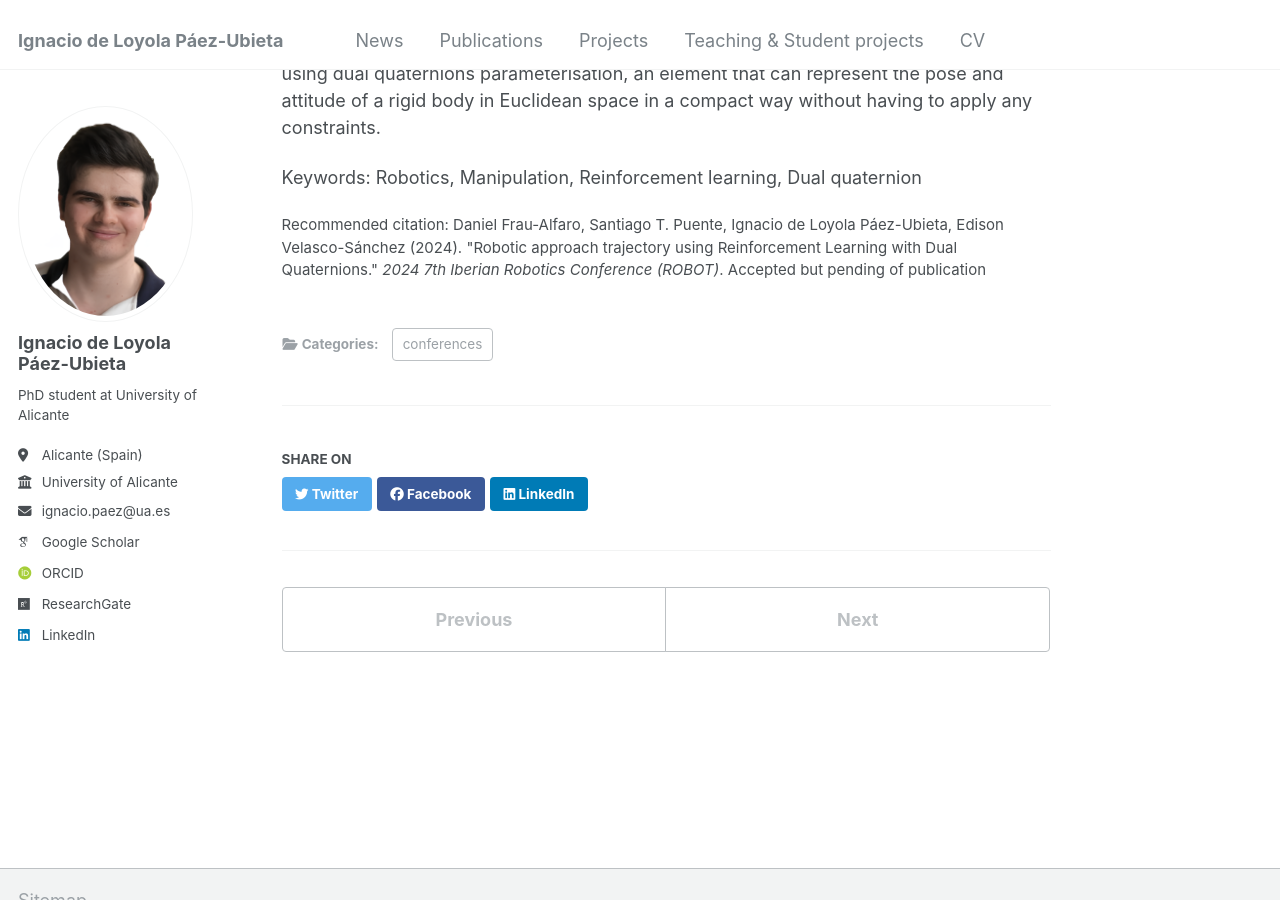
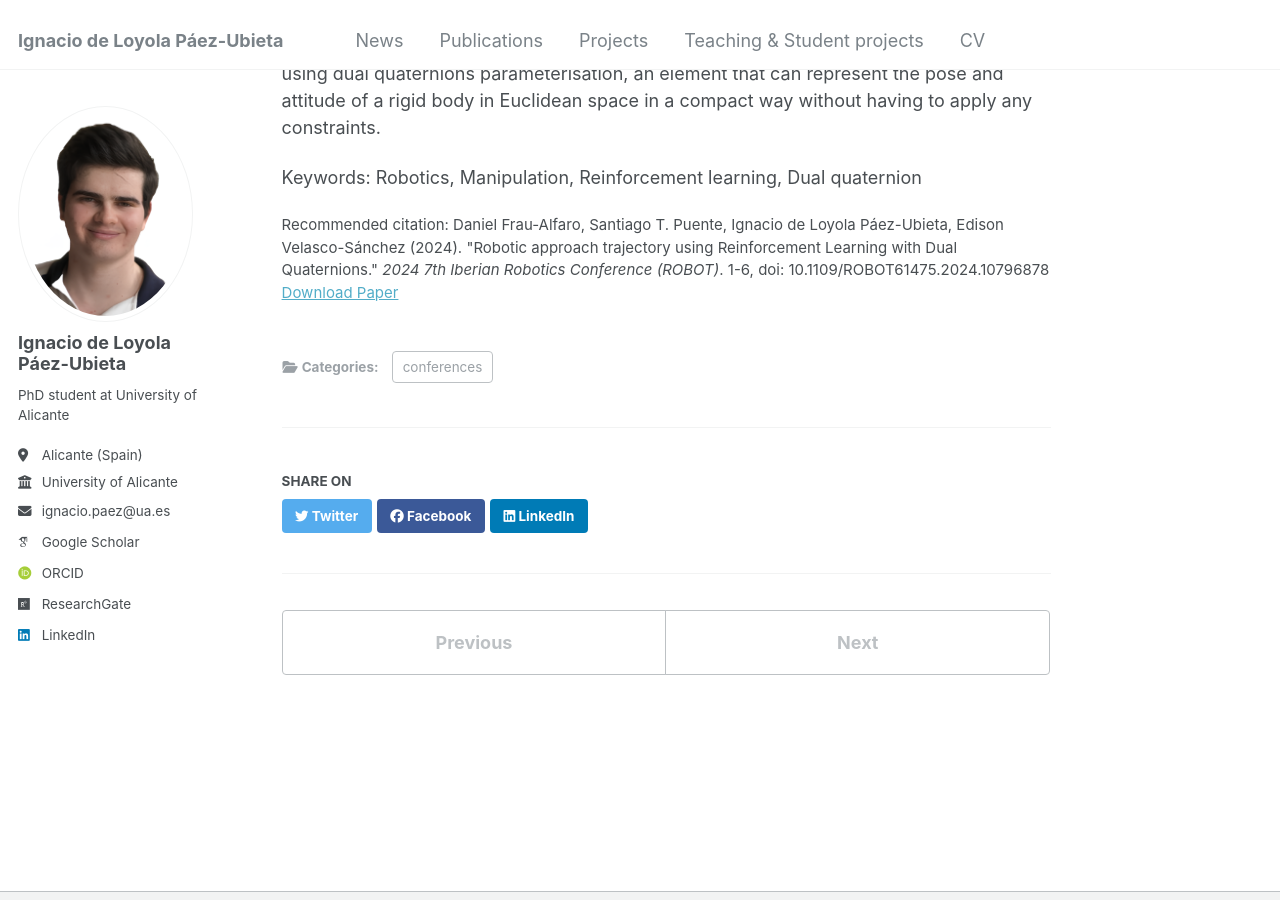
Before and after one commit to ignpaub/ignpaub.github.io, a Jekyll site: the page built from _publications/2024-A1-robotic_approach_trajectory_using_reinforcement_learning_with_dual_quaternions.md, in a window 1280 px wide and 900 px high, scrolled down 414 px. Built offline with Jekyll 4.4.1, drawn with Linux system fonts in a browser that asks for light colours; some web fonts are replaced.

Commit message:
Update 2024-A1-robotic_approach_trajectory_using_reinforcement_learning_with_dual_quaternions.md

```diff
--- a/_publications/2024-A1-robotic_approach_trajectory_using_reinforcement_learning_with_dual_quaternions.md
+++ b/_publications/2024-A1-robotic_approach_trajectory_using_reinforcement_learning_with_dual_quaternions.md
@@ -2,12 +2,12 @@
 title: "Robotic approach trajectory using Reinforcement Learning with Dual Quaternions"
 collection: publications
 category: conferences
-#permalink: /publication/2024_robot
+permalink: /publication/2024_robot
 excerpt: ' '
 date: 2024-12-31
 venue: '2024 Iberian Robotics Conference, Madrid (Spain), 6-8 November'
-#paperurl: 'http://ignpaub.github.io/files/2023_robot.pdf'
-citation: "Daniel Frau-Alfaro, Santiago T. Puente, Ignacio de Loyola Páez-Ubieta, Edison Velasco-Sánchez (2024). &quot;Robotic approach trajectory using Reinforcement Learning with Dual Quaternions.&quot; <i>2024 7th Iberian Robotics Conference (ROBOT)</i>. Accepted but pending of publication"
+paperurl: 'http://ignpaub.github.io/files/2024_robot.pdf'
+citation: "Daniel Frau-Alfaro, Santiago T. Puente, Ignacio de Loyola Páez-Ubieta, Edison Velasco-Sánchez (2024). &quot;Robotic approach trajectory using Reinforcement Learning with Dual Quaternions.&quot; <i>2024 7th Iberian Robotics Conference (ROBOT)</i>. 1-6, doi: 10.1109/ROBOT61475.2024.10796878"
 ---
 
 Manipulation tasks in robotics usually involve two phases: an approach to the object and the grasp itself. The first action allows the robot to reach a certain pose in space that is likely to allow the object to be manipulated. Reinforcement Learning (RL) techniques allow a policy to be learned through
```
